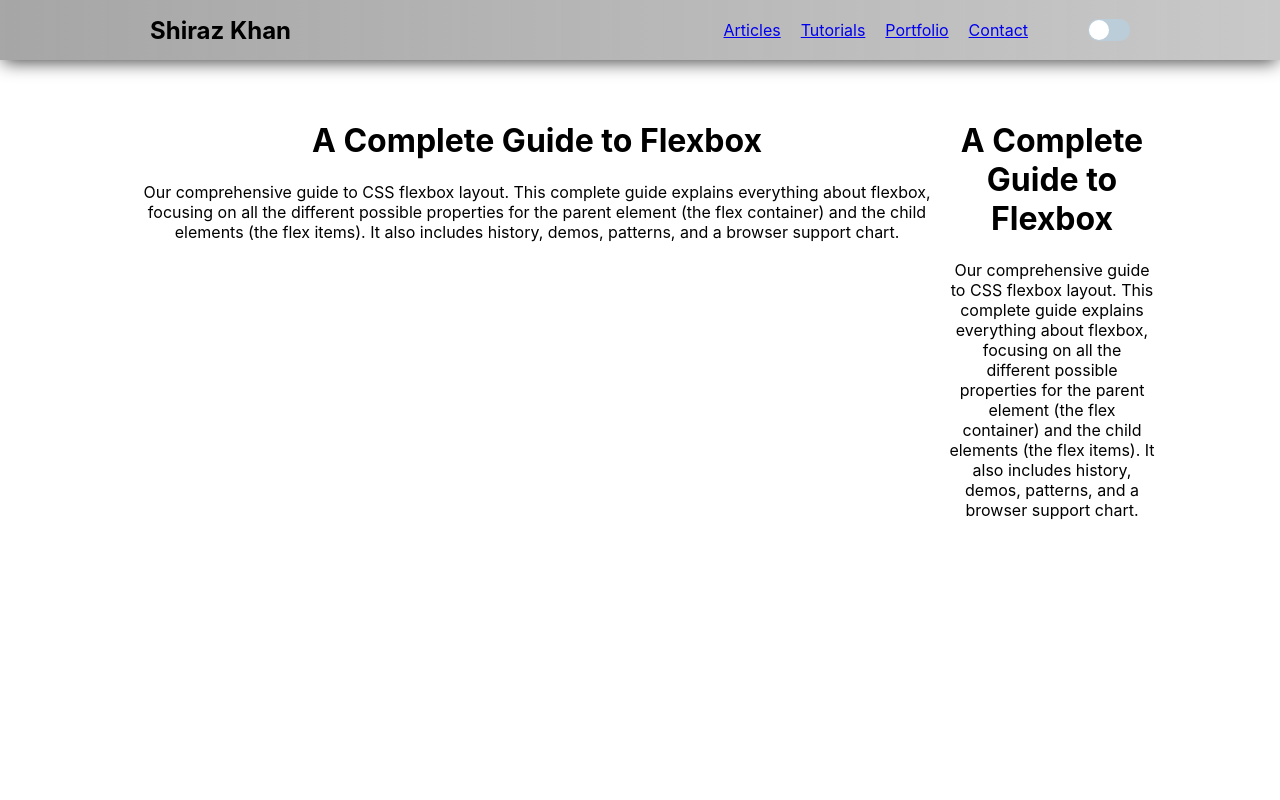
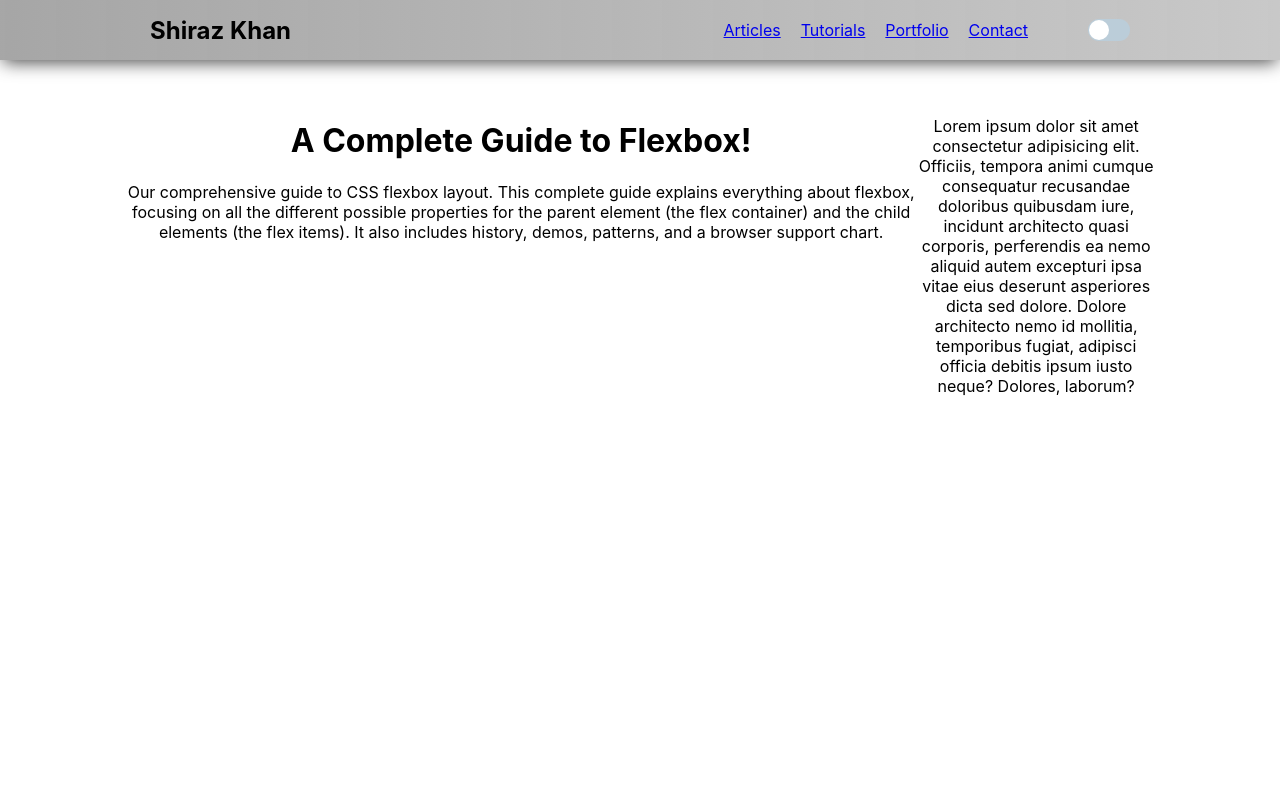
Before and after one commit to shirazkhan/Cake-Central, a React (Create React App) app: page / in a window 1280 px wide. Shown: the top 800 px of the page. Built offline with nearby package versions, Linux system fonts and the light colour scheme.

Commit message:
Adjust TestPrimaryContent to be more dynamic

```diff
--- a/src/App.js
+++ b/src/App.js
@@ -36,14 +36,7 @@ function App() {
             </NightButton>
           </NavBar>
         </Header>
-        <Content>
-          <Primary>
-            <TestPrimaryContent />
-          </Primary>
-          <Secondary>
-            <TestPrimaryContent />
-          </Secondary>
-        </Content>
+        <TestPrimaryContent />
         <Footer>
           Lorem ipsum dolor, sit amet consectetur adipisicing elit.
           Illo at, similique delectus blanditiis labore nesciunt est officiis atque,
--- a/src/TestPrimaryContent.js
+++ b/src/TestPrimaryContent.js
@@ -1,10 +1,17 @@
 import React from 'react'
+import styled from 'styled-components';
+import {Content, Primary, Secondary} from './styled/App';
 
 export default function TestPrimaryContent() {
     return (
-        <>
-            <h1>A Complete Guide to Flexbox</h1>
+        <Content>
+          <Primary>
+            <h1>A Complete Guide to Flexbox!</h1>
             <p>Our comprehensive guide to CSS flexbox layout. This complete guide explains everything about flexbox, focusing on all the different possible properties for the parent element (the flex container) and the child elements (the flex items). It also includes history, demos, patterns, and a browser support chart.</p>
-        </>
+          </Primary>
+          <Secondary>
+            <p>Lorem ipsum dolor sit amet consectetur adipisicing elit. Officiis, tempora animi cumque consequatur recusandae doloribus quibusdam iure, incidunt architecto quasi corporis, perferendis ea nemo aliquid autem excepturi ipsa vitae eius deserunt asperiores dicta sed dolore. Dolore architecto nemo id mollitia, temporibus fugiat, adipisci officia debitis ipsum iusto neque? Dolores, laborum?</p>
+          </Secondary>
+        </Content>
     )
 }
--- a/src/styled/App.js
+++ b/src/styled/App.js
@@ -195,7 +195,7 @@ export const Primary = styled.div`
 `;
 
 export const Secondary = styled.div`
-  width: 25%;
+  width: 30%;
 
   @media (max-width:${MOBILE}){
     width: 100%;
```
